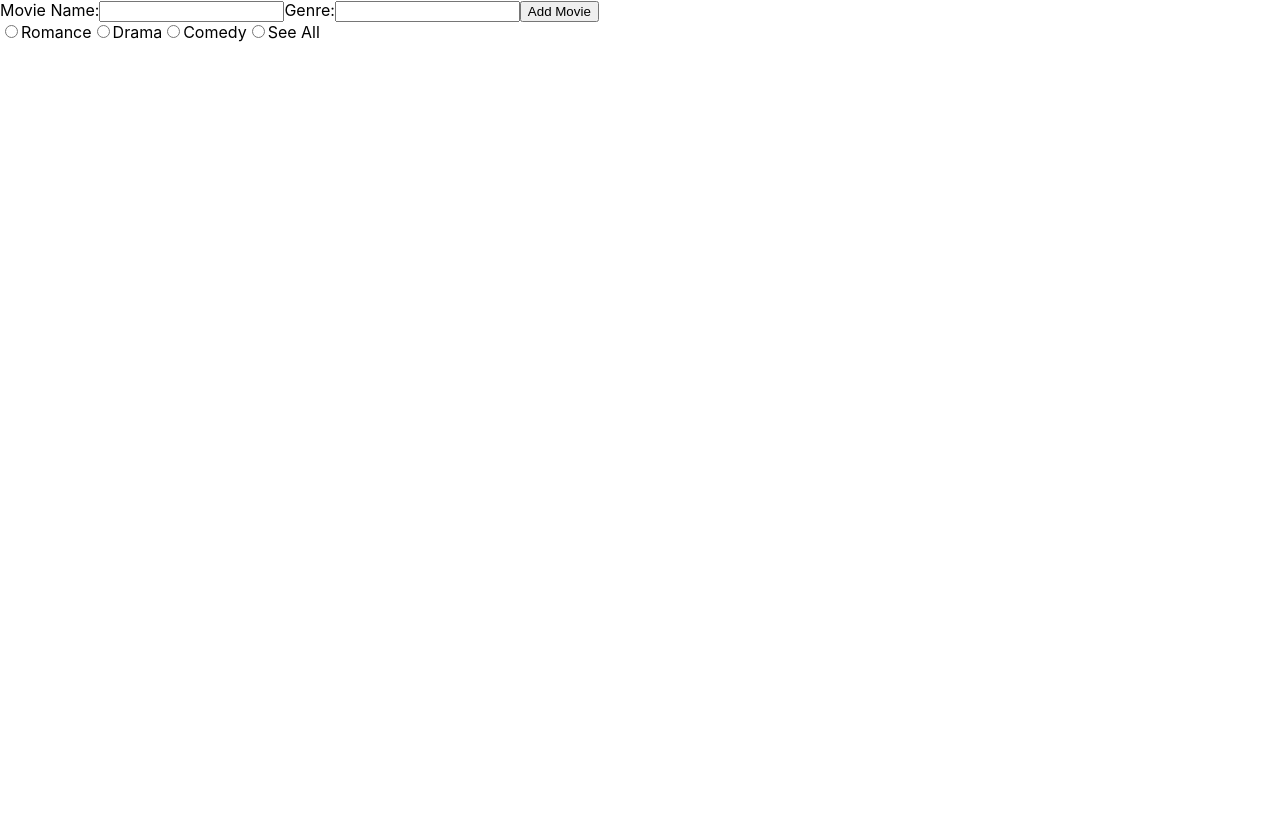
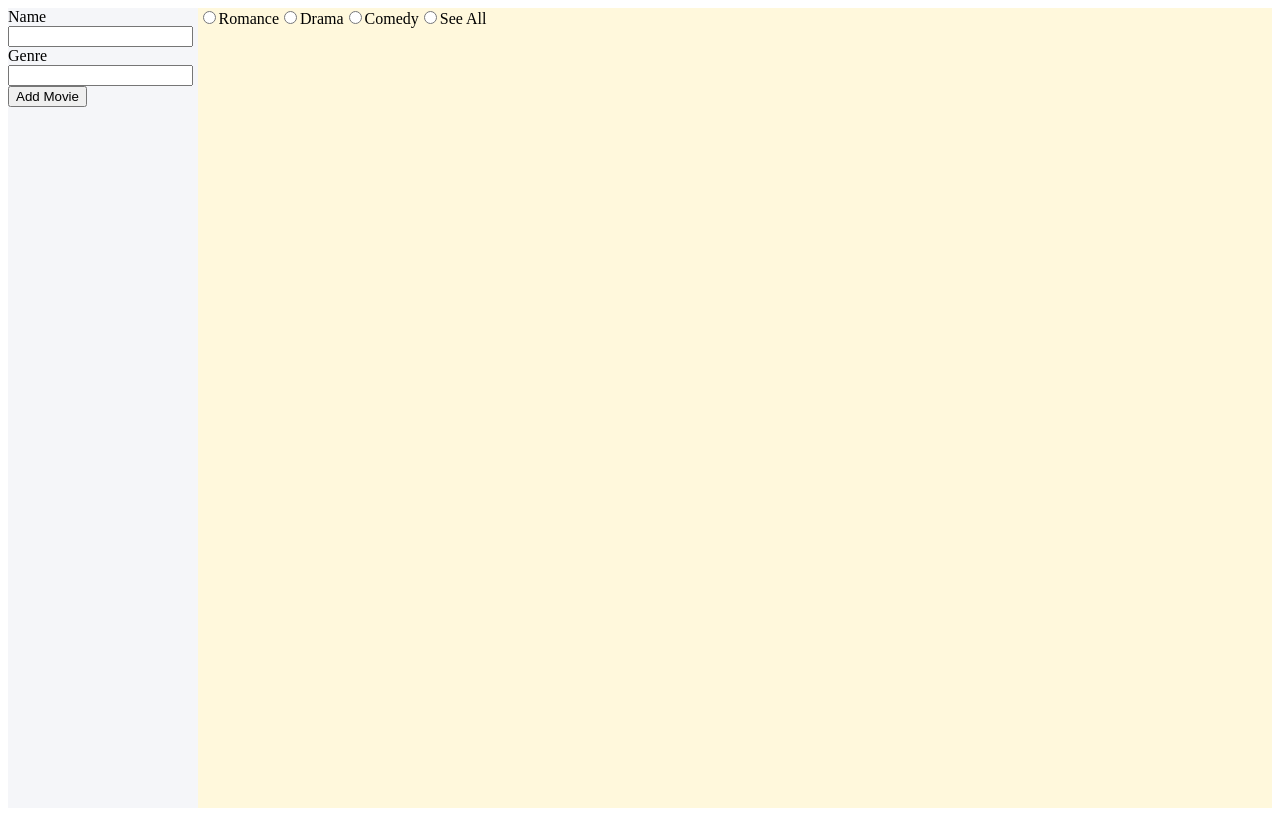
Before and after one commit to aruvaro88/redux-tpmba, a React (Create React App) app: page / in a window 1280 px wide. Built offline with nearby package versions, Linux system fonts and the light colour scheme.

Commit message:
start styling

```diff
--- a/src/components/App.css
+++ b/src/components/App.css
@@ -1,38 +1,18 @@
-.App {
-  text-align: center;
+.movie-page{
+  display:flex;
 }
-
-.App-logo {
-  height: 40vmin;
-  pointer-events: none;
+.movie-form{
+  width: 15%;
+  height: 100vh;
+  background-color: #F5F6F9;
+  display:flex;
 }
-
-@media (prefers-reduced-motion: no-preference) {
-  .App-logo {
-    animation: App-logo-spin infinite 20s linear;
-  }
+.movie-list{
+  width: 85%;
+  background-color:cornsilk;
 }
-
-.App-header {
-  background-color: #282c34;
-  min-height: 100vh;
+.form-elements {
   display: flex;
   flex-direction: column;
   align-items: center;
-  justify-content: center;
-  font-size: calc(10px + 2vmin);
-  color: white;
 }
-
-.App-link {
-  color: #61dafb;
-}
-
-@keyframes App-logo-spin {
-  from {
-    transform: rotate(0deg);
-  }
-  to {
-    transform: rotate(360deg);
-  }
-}
--- a/src/components/App.js
+++ b/src/components/App.js
@@ -6,10 +6,14 @@ import MovieList from "../components/ui/MovieList"
 
 function App() {
   return (
-    <>
-      <MovieForm />
-      <MovieList />
-    </>
+    <main className="movie-page">
+      <section className="movie-form">
+        <MovieForm />
+      </section>
+      <section className="movie-list">
+        <MovieList />
+      </section>
+    </main>
   )
 }
 
--- a/src/components/ui/MovieList.js
+++ b/src/components/ui/MovieList.js
@@ -1,6 +1,7 @@
 import React from "react"
 import { useSelector, useDispatch } from "react-redux"
 import { haveSeen, removeMovie, setFilter } from "../actions/index"
+
 
 const MovieList = () => {
   const movieList = useSelector((state) => state.movieList)
--- /dev/null
+++ b/src/components/ui/movieForm.css
@@ -0,0 +1,5 @@
+.form-elements {
+    display: flex;
+    flex-direction: column;
+    align-items: center;
+}
--- a/src/components/ui/movieForm.js
+++ b/src/components/ui/movieForm.js
@@ -18,14 +18,15 @@ const MovieForm = () => {
   }
 
   return (
+    <section className="form-elements">
       <form onSubmit={handleSubmit}>
-      Movie Name:
+        <label for="name">Name</label>
         <input
           ref={(node) => {
             name = node
           }}
         />
-      Genre:
+        <label for="genre">Genre</label>
         <input
           ref={(node) => {
             genre = node
@@ -33,6 +34,7 @@ const MovieForm = () => {
         />
         <button type="submit">Add Movie</button>
       </form>
+    </section>
   )
 }
 
--- a/src/index.css
+++ b/src/index.css
@@ -1,13 +1,4 @@
-body {
-  margin: 0;
-  font-family: -apple-system, BlinkMacSystemFont, 'Segoe UI', 'Roboto', 'Oxygen',
-    'Ubuntu', 'Cantarell', 'Fira Sans', 'Droid Sans', 'Helvetica Neue',
-    sans-serif;
-  -webkit-font-smoothing: antialiased;
-  -moz-osx-font-smoothing: grayscale;
+body{
+  font-weight: 100;
+
 }
-
-code {
-  font-family: source-code-pro, Menlo, Monaco, Consolas, 'Courier New',
-    monospace;
-}
```
Lines whose indentation alone changed are shown as unchanged.
